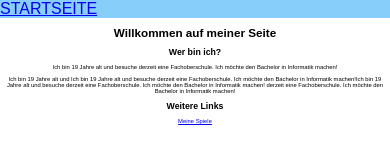
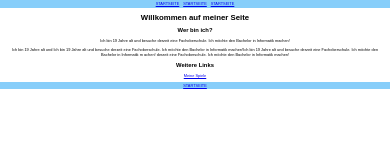
Before and after one commit to Dang-Tan/Dang-Tan.github.io, a plain HTML site: page index.html in a window 390 px wide. Drawn offline with Linux system fonts and the light colour scheme.

Commit message:
Responsive gemacht, Nav bar weitergemacht

```diff
--- a/index.html
+++ b/index.html
@@ -15,6 +15,8 @@
     <!--Nav BAR-->
     <div class="navbarup">
         <a href="index.html">STARTSEITE</a>
+        <a href="index.html">STARTSEITE</a>
+        <a href="index.html">STARTSEITE</a>
     </div>
 
 
@@ -24,14 +26,20 @@
 
         <h2>Wer bin ich?</h2>
         <p>Ich bin 19 Jahre alt und besuche derzeit eine Fachoberschule. Ich m&ouml;chte den Bachelor in Informatik machen!</p>
-        <p>Ich bin 19 Jahre alt und Ich bin 19 Jahre alt und besuche derzeit eine Fachoberschule. Ich m&ouml;chte den Bachelor in Informatik machen!Ich bin 19 Jahre alt und besuche derzeit eine Fachoberschule. Ich m&ouml;chte den Bachelor in Informatik machen! derzeit eine Fachoberschule. Ich m&ouml;chte den Bachelor in Informatik machen!</p>
+
+        <p>Ich bin 19 Jahre alt und Ich bin 19 Jahre alt und besuche derzeit eine Fachoberschule. Ich m&ouml;chte den Bachelor in
+        Informatik machen!Ich bin 19 Jahre alt und besuche derzeit eine Fachoberschule. Ich m&ouml;chte den Bachelor in Informatik m
+        achen! derzeit eine Fachoberschule. Ich m&ouml;chte den Bachelor in Informatik machen!</p>
 
         <h2>Weitere Links</h2>
         <a href="https://drive.google.com/drive/folders/1sdNaEjYBMUXHPTAeK1aAm2YqpeoRn8LW?usp=drive_link">Meine Spiele</a>
     </div>
 
+
     <!--Untere BAR-->
-    <div></div>
+    <div class="downbar">
+        <a href="index.html">STARTSEITE</a>
+    </div>
 
 
 </body>
--- a/styles.css
+++ b/styles.css
@@ -13,11 +13,35 @@ body{
 .navbarup {
     background-color: lightskyblue;
     width: 100%;
+    height: 2vw;
+    font-size: 1vw;
+    text-align: center;
+    display: flex;
+    justify-content: center;
+    align-items: center;
+}
+
+
+.downbar {
+    background-color: lightskyblue;
+    width: 100%;
+    height: 2vw;
+    font-size: 1vw;
+    text-align: center;
+    display: flex;
+    justify-content: center;
+    align-items: center;
+    margin-top:1vw;
 }
 
 .inhalte {
     text-align: center;
-    font-size: 1.5vw;
+    font-size: 1vw;
     margin-left: 1vw;
     margin-right: 1vw;
 }
+
+a {
+    margin-left: 0.5vw;
+    margin-right: 0.5vw;
+}
```
